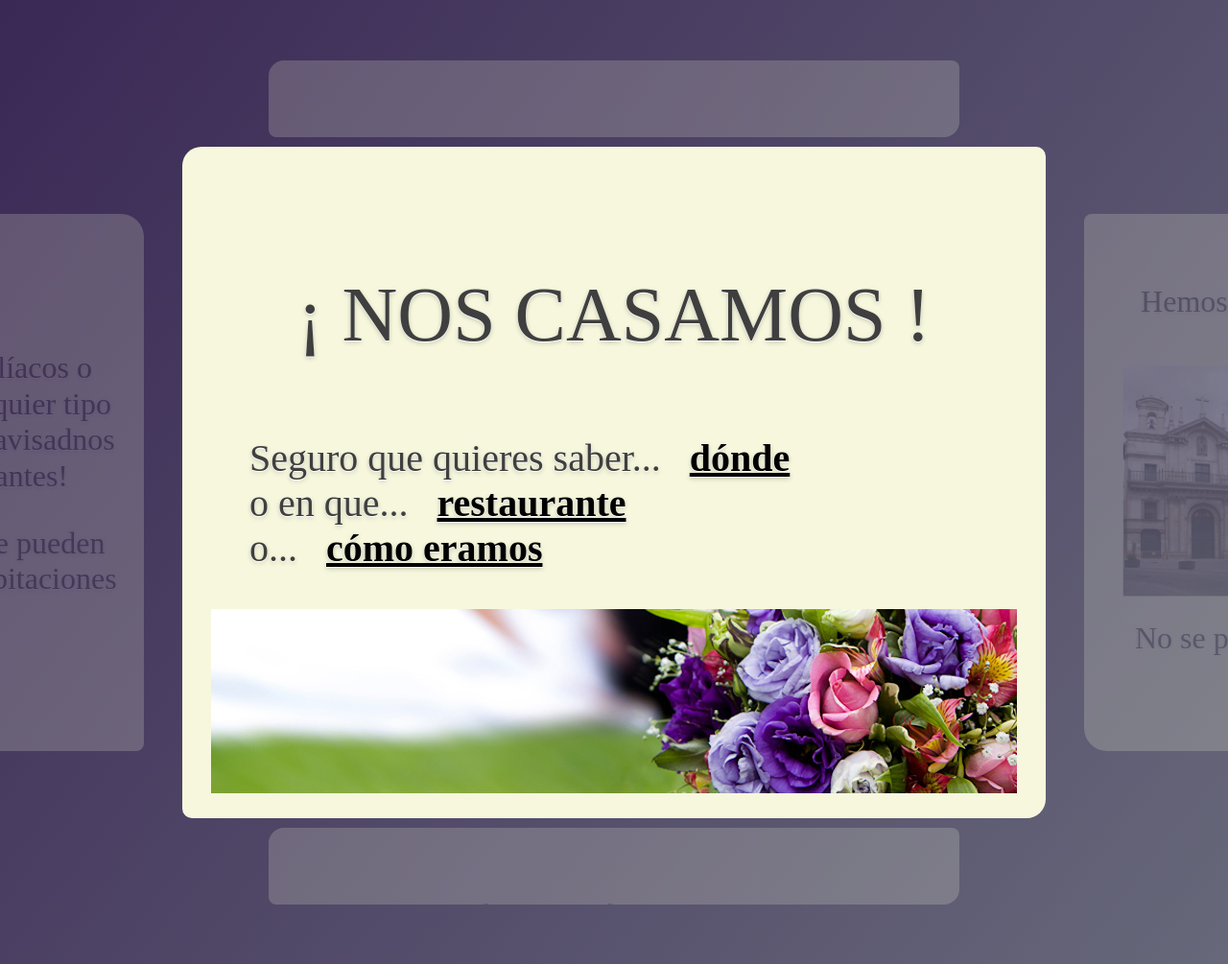
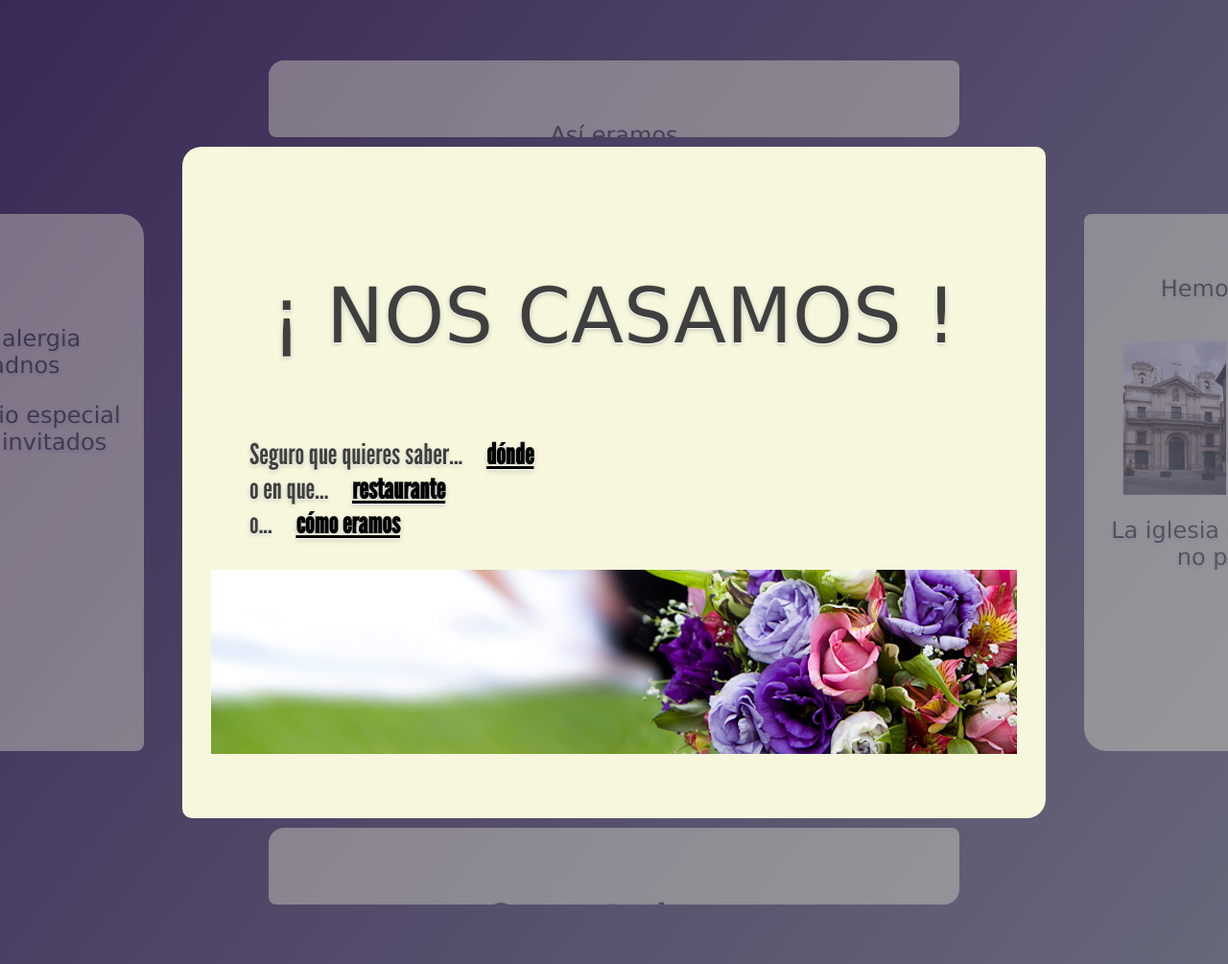
Before and after one commit to javiergamarra/weddingWeb, a PHP site: page / in a window 1280 px wide. Shown: the whole page at 96% size. Run offline with PHP 8.4, Linux system fonts and the light colour scheme; some web fonts are replaced.

Commit message:
changes in fonts

```diff
--- a/css/base.css
+++ b/css/base.css
@@ -1,5 +1,5 @@
 body {
-	font: 40px "Lucida Grande", "Trebuchet MS", Verdana, sans-serif;
+	font: 30px "Lucida Grande", "Trebuchet MS", Verdana, sans-serif;
 	padding: 0;
 	margin: 0;
 	width: 100%;
@@ -10,6 +10,15 @@
 	-webkit-font-smoothing: antialiased;
 	font-family: 'League Gothic';
 	text-align: center;
+}
+
+header {
+	font-weight: bold;
+	font-size: 40px;
+}
+
+p {
+	font-family: Verdana;
 }
 
 .presentation {
@@ -100,7 +109,7 @@
 }
 
 .image {
-	height: 300px;
+	height: 200px;
 	padding: 10px;
 }
 
@@ -190,6 +199,10 @@
 	-moz-box-shadow: 0 0 20px rgba(0, 0, 0, 0.75);
 	-webkit-box-shadow: 0 0 20px rgba(0, 0, 0, 0.75);
 	box-shadow: 0 0 20px rgba(0, 0, 0, 0.75);
+	-webkit-transform: scale(1.8);
+	-moz-transform: scale(1.8);
+	-o-transform: scale(1.8);
+	margin: 0 auto;
 }
 
 #figure .caption {
--- a/css/theme2.css
+++ b/css/theme2.css
@@ -9,6 +9,6 @@
 	background: #f5222c;
 }
 
-body {
+body,p {
 	font-family: 'League Gothic'
 }
--- a/css/theme3.css
+++ /dev/null
@@ -1,18 +0,0 @@
-@CHARSET "ISO-8859-1";
-
-/*AZUL*/
-.slide {
-	background-color: #fff1da;
-	opacity: 0.2;
-}
-
-.presentation {
-	background: #fff1da;
-	background: -moz-linear-gradient(top, #fff1da, #00639a 30%, #d22b5e 60%);
-	background: -webkit-gradient(linear, 0 0, 0 100%, from(#fff1da),
-		color-stop(30%, #00639a), color-stop(60%, #d22b5e);
-}
-
-body {
-	font-family: 'League Gothic'
-}
--- a/css/theme9.css
+++ b/css/theme9.css
@@ -12,8 +12,12 @@
 	background: -moz-linear-gradient(top, #3a2855, #67687a);
 }
 
-body {
+header {
 	font-family: 'Poor Richard'
+}
+
+p {
+	font-family: Verdana
 }
 
 .title {
--- a/index.html
+++ b/index.html
@@ -2,11 +2,10 @@
 <html>
 <head>
 <meta charset="utf-8" />
-<title>Ruben & Cristina Wedding</title>
+<title>Ruben y Cristina</title>
 <link href="css/base.css" rel="stylesheet" />
 <link href="css/theme1.css" class="theme" rel="stylesheet" />
 <link href="css/theme2.css" class="theme" rel="stylesheet" />
-<link href="css/theme3.css" class="theme" rel="stylesheet" />
 <link href="css/theme9.css" class="theme" rel="stylesheet" />
 <script type="text/javascript">
 
@@ -26,7 +25,11 @@
 <div class="presentation">
 <div class="slides">
 <div class="slide" id="down-slide" onclick="javascript:slideshow.down()"><section>
-<p>Comentadnos cuando vais a venir (WIP)</p>
+<header>
+<p>Comentarios...</p>
+</header>
+<p>Para confirmar vuestra asistencia o cualquier duda estamos en
+rubencab69@hotmail.com o criscasa81@gmail.com</p>
 </section></div>
 
 <div class="slide" id="left-slide" onclick="javascript:slideshow.prev()"><section>
@@ -35,9 +38,8 @@
 <div id="figure"><img src="images/LaVega.jpg" class="image" /> <span
 	class="caption"> BLA BLA BLA </span></div>
 </div>
-<p>Si sois cel&iacute;acos o ten&eacute;is cualquier tipo de
-alergia, avisadnos cuanto antes!</p>
-<p>Tambi&eacute;n se pueden reservar habitaciones</p>
+<p>Si padec&eacute;is alguna alergia alimentaria, avisadnos</p>
+<p>El hotel ofrece un precio especial en habitaciones para invitados</p>
 </section></div>
 <div class="slide" id="landing-slide"
 	onclick="javascript:slideshow.reset()"><section>
@@ -63,8 +65,8 @@
 <div id="figure"><img src="images/MapaVeraCruz.jpg" class="image" />
 <span class="caption"> BLA BLA BLA </span></div>
 </div>
-<p style="clear: both">No se puede tirar arroz u otro tipo de
-legumbres</p>
+<p style="clear: both">La iglesia dispone de un banco de alimentos
+por lo que no permite tirar comida: arroz, legumbres...</p>
 </section></div>
 
 <div class="slide" onclick="javascript:slideshow.up()" id="up-slide"><section>
@@ -75,8 +77,8 @@
 </div>
 <div id="post-image">
 <div id="figure"><img src="images/YoungCrisRuben.jpg"
-	class="image" /> <span class="caption"> Nuestras primeras
-vacaciones juntos </span></div>
+	class="image" /> <span class="caption"> Nuestra primera
+escapada</span></div>
 </div>
 
 </section></div>
```
